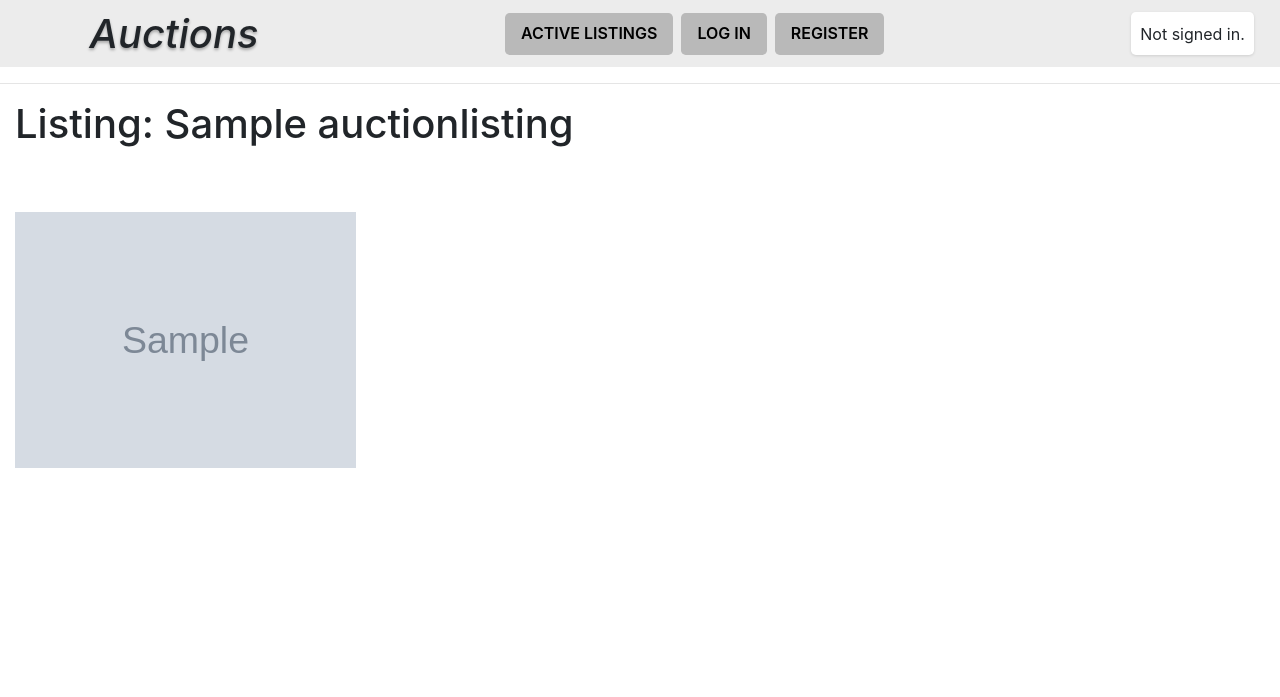
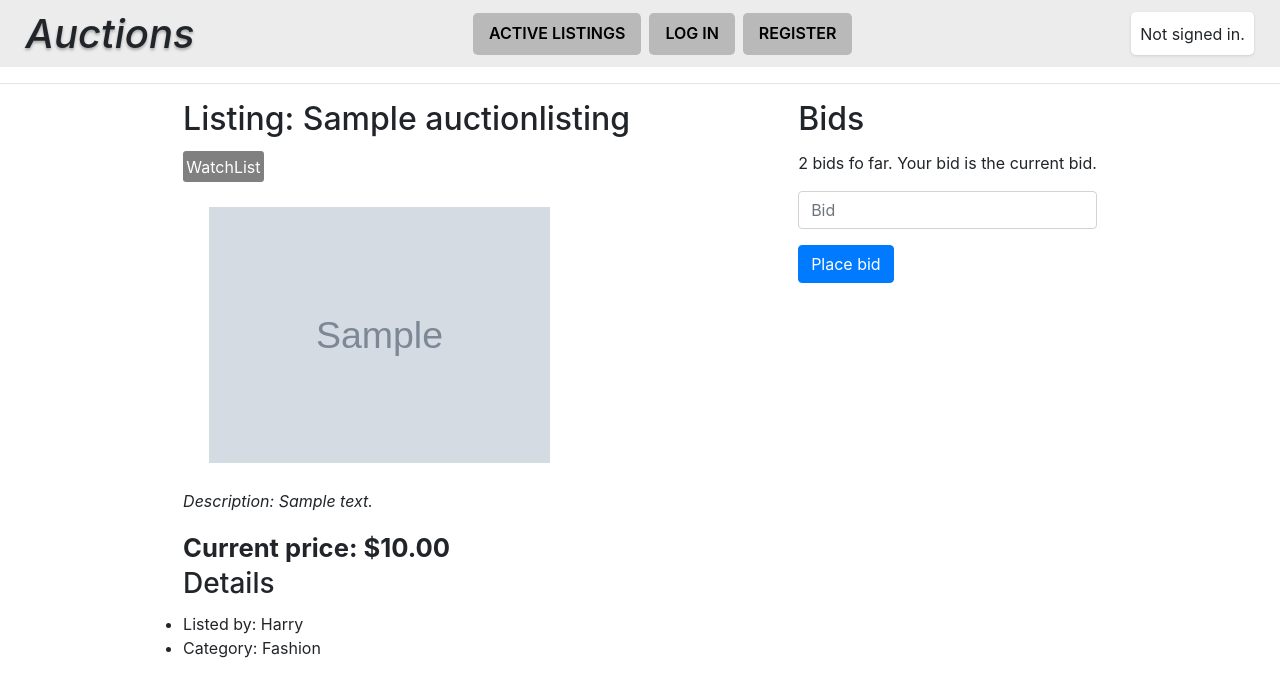
Before and after one commit to Matheus-IT/commerce, a Django app: page /listings/1 in a window 1280 px wide. Shown: the top 697 px of the page. Run offline with Django 3.2, Linux system fonts and the light colour scheme; tables that the repository leaves empty hold one stand-in row (values such as "Sample post"); grey boxes marked "Sample" are stand-in pictures; some libraries are stand-ins or nearby versions.

Commit message:
listingPage V2

```diff
--- a/auctions/static/auctions/sass/_layout.scss
+++ b/auctions/static/auctions/sass/_layout.scss
@@ -15,13 +15,14 @@
 
 #appTitle {
 	margin: 0;
-	margin-left: 1.6em;
 	font-style: italic;
 	text-shadow: 0 2px 3px rgba(0, 0, 0, 0.3);
 }
 
 .nav {
 	&-item {
+
+
 		&:not(:last-child) {
 			margin-right: 0.5em;
 		}
@@ -44,3 +45,16 @@
 		}
 	}
 }
+
+@media (max-width: 500px) {
+	.header {
+		flex-direction: column;
+
+	}
+
+	.nav {
+		&-item {
+			margin-bottom: 0.5em;
+		}
+	}
+}
--- a/auctions/static/auctions/sass/_listingPage.scss
+++ b/auctions/static/auctions/sass/_listingPage.scss
@@ -1,6 +1,34 @@
 .listingPageContainer {
+	display: flex;
+	justify-content: space-evenly;
+
+	.title {
+		margin-bottom: 0.4em;
+	}
+
+	.watchListButton {
+		color: #FFF;
+		padding: 0.2em;
+		background-color: gray;
+		border: none;
+		border-radius: 0.2em;
+
+		&:hover {
+			background-color: rgb(160, 160, 160);
+		}
+	}
+
 	.listingImg {
+		margin: 1.6em;
 		max-width: 32em;
 		max-height: 16em;
 	}
+
+	.description {
+		font-style: italic;
+	}
+
+	.listingPrice {
+		font-size: 1.6em;
+	}
 }
--- a/auctions/static/auctions/sass/styles.css
+++ b/auctions/static/auctions/sass/styles.css
@@ -36,7 +36,6 @@ h1, h2, h3, h4, h5, h6 {
 
 #appTitle {
   margin: 0;
-  margin-left: 1.6em;
   font-style: italic;
   text-shadow: 0 2px 3px rgba(0, 0, 0, 0.3);
 }
@@ -61,6 +60,18 @@ h1, h2, h3, h4, h5, h6 {
   border-bottom-color: #222222;
   -webkit-box-shadow: 0 3px 6px rgba(0, 0, 0, 0.15);
           box-shadow: 0 3px 6px rgba(0, 0, 0, 0.15);
+}
+
+@media (max-width: 500px) {
+  .header {
+    -webkit-box-orient: vertical;
+    -webkit-box-direction: normal;
+        -ms-flex-direction: column;
+            flex-direction: column;
+  }
+  .nav-item {
+    margin-bottom: 0.5em;
+  }
 }
 
 .auctionListings {
@@ -95,8 +106,42 @@ h1, h2, h3, h4, h5, h6 {
   font-family: normal "Times New Roman", sans-serif;
 }
 
+.listingPageContainer {
+  display: -webkit-box;
+  display: -ms-flexbox;
+  display: flex;
+  -webkit-box-pack: space-evenly;
+      -ms-flex-pack: space-evenly;
+          justify-content: space-evenly;
+}
+
+.listingPageContainer .title {
+  margin-bottom: 0.4em;
+}
+
+.listingPageContainer .watchListButton {
+  color: #FFF;
+  padding: 0.2em;
+  background-color: gray;
+  border: none;
+  border-radius: 0.2em;
+}
+
+.listingPageContainer .watchListButton:hover {
+  background-color: #a0a0a0;
+}
+
 .listingPageContainer .listingImg {
+  margin: 1.6em;
   max-width: 32em;
   max-height: 16em;
 }
+
+.listingPageContainer .description {
+  font-style: italic;
+}
+
+.listingPageContainer .listingPrice {
+  font-size: 1.6em;
+}
 /*# sourceMappingURL=styles.css.map */
--- a/auctions/templates/auctions/listingPage.html
+++ b/auctions/templates/auctions/listingPage.html
@@ -8,12 +8,56 @@
 
 {% block body %}
 	<div class="listingPageContainer">
-		<h1>Listing: {{ listing.title }}</h1>
+		<div class="col1">
+			<h2 class="title">Listing: {{ listing.title }}</h2>
 
-		{% if listing.imageUrl %}
-			<img class="listingImg" src={{ listing.imageUrl }} alt={{ listing.title }}>
-		{% else %}
-			<img class="listingImg" src="{% static 'auctions/Images/No_image_available.png' %}">
-		{% endif %}
+			<button class="watchListButton">WatchList</button>
+			<br>
+
+			{% if listing.imageUrl %}
+				<img class="listingImg" src={{ listing.imageUrl }} alt={{ listing.title }}>
+			{% else %}
+				<img class="listingImg" src="{% static 'auctions/Images/No_image_available.png' %}">
+			{% endif %}
+
+			<p class="description">Description: {{ listing.description }}</p>
+
+			<div class="listingPrice">
+				<strong>Current price: ${{ listing.currentPrice }}</strong>
+			</div>
+
+			<h3 class="title">Details</h3>
+			<ul>
+				<li>Listed by: Harry</li>
+
+				{% if listing.category %}
+					<li>Category: {{ listing.category }}</li>
+				{% else %}
+					<li>Category: No Category</li>
+				{% endif %}
+			</ul>
+		</div>
+
+		<div class="col2">
+			<h2 class="title">Bids</h2>
+			<p>2 bids fo far. Your bid is the current bid.</p>
+			<form action="#">
+				<div class="form-group">
+					<input
+						required
+						type="number"
+						class="form-control"
+						name="bid"
+						min="0"
+						step=".01"
+						placeholder="Bid"
+					>
+				</div>
+
+				<div class="form-group">
+					<input class="btn btn-primary" type="submit" value="Place bid">
+				</div>
+			</form>
+		</div>
 	</div>
 {% endblock %}
--- a/commerce/settings.py
+++ b/commerce/settings.py
@@ -25,7 +25,7 @@ SECRET_KEY = '6ps8j!crjgrxt34cqbqn7x&b3y%(fny8k8nh21+qa)%ws3fh!q'
 # SECURITY WARNING: don't run with debug turned on in production!
 DEBUG = True
 
-ALLOWED_HOSTS = ['192.168.0.103', 'localhost']
+ALLOWED_HOSTS = ['192.168.0.103' , '192.168.0.102', 'localhost']
 
 
 # Application definition
```
Also changed, not shown: 1 other file.
